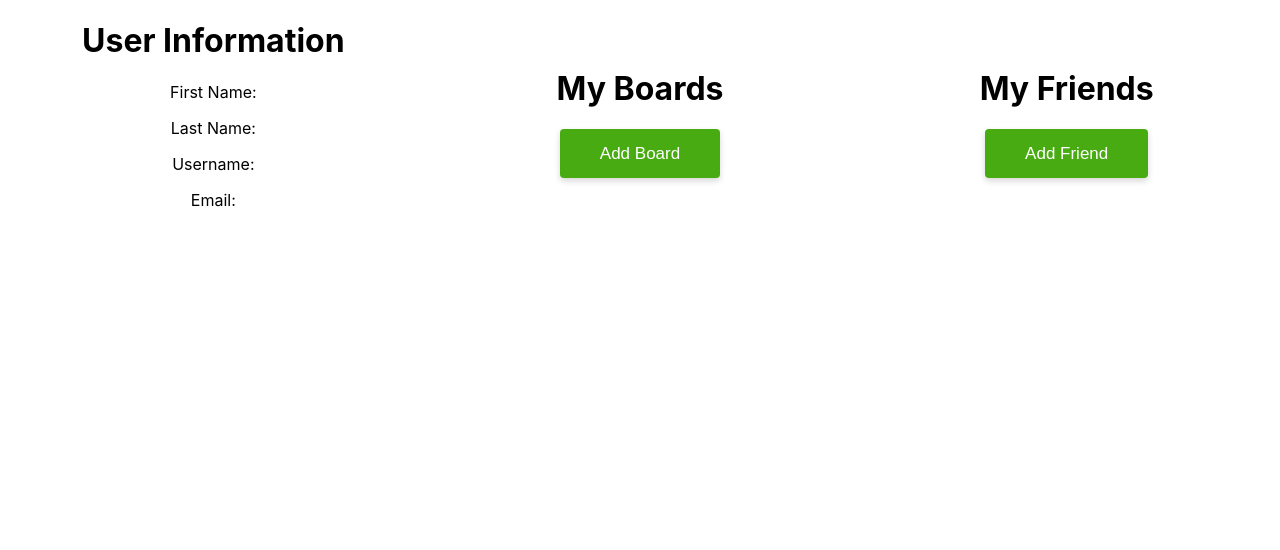
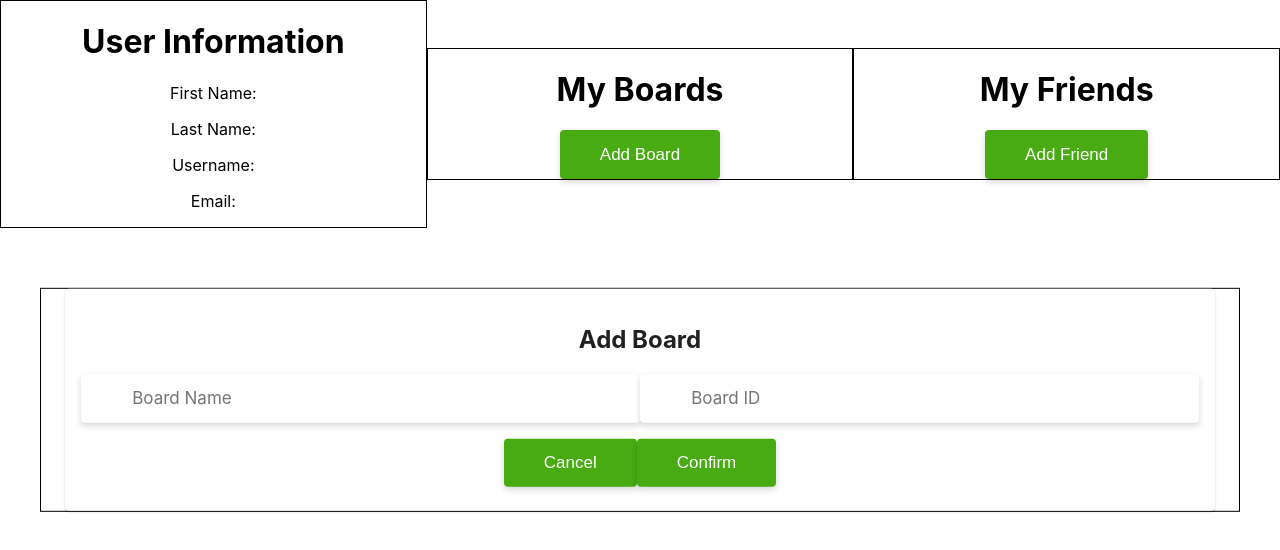
Before and after one commit to KeyScribe/keyscribe-webapp, a React (Create React App) app in the folder frontend/: page /settings in a window 1280 px wide. Both pictures are taken after a click on the button "Add Board". Shown: the top 550 px of the page. Built offline with nearby package versions, Linux system fonts and the light colour scheme; no server answers.

Commit message:
Frontend settings cards and buttons to add boards and friends, missing some styling and functionality, works on #18

```diff
--- a/frontend/src/components/Settings/Settings.js
+++ b/frontend/src/components/Settings/Settings.js
@@ -1,27 +1,85 @@
-import React from 'react';
+import React, {useState} from 'react';
 import PropTypes from 'prop-types';
-import { SettingsWrapper, UserInfoWrapper, BoardsListWrapper, FriendsListWrapper } from './Settings.styled';
-import { Button } from '../Login/Login.styled';
+import { SettingsWrapper, UserInfoWrapper, BoardsListWrapper, FriendsListWrapper, CardWrapper } from './Settings.styled';
+import { Button, Input } from '../Login/Login.styled';
+import Card from '@mui/material/Card';
+import CardContent from '@mui/material/CardContent';
+import { FormField } from '../CreateAccount/CreateAccount.styled';
 
 const Settings = () => {
 
+   const [showBoardCard, setBoardShowCard] = useState(false);
+   const [showFriendCard, setFriendShowCard] = useState(false);
+
+   const openBoardCard = async () => {
+      setBoardShowCard(true);
+   };
+
+   const closeBoardCard = async () => {
+      setBoardShowCard(false);
+   };
+
+   const openFriendCard = async () => {
+      setFriendShowCard(true);
+   };
+
+   const closeFriendCard = async () => {
+      setFriendShowCard(false);
+   };
+
    return (
       <SettingsWrapper>
-         <UserInfoWrapper className='user-info-list'>
+         <UserInfoWrapper>
             <h1>User Information</h1>
             <p>First Name: </p>
             <p>Last Name: </p>
             <p>Username: </p>
             <p>Email: </p>
          </UserInfoWrapper>
-         <BoardsListWrapper className='boards-list'>
+         <BoardsListWrapper>
             <h1>My Boards</h1>
-            <Button type='button'>Add Board</Button>
+            <Button type='button' onClick={openBoardCard}>Add Board</Button>
          </BoardsListWrapper>
-         <FriendsListWrapper className='friends-list'>
+         <FriendsListWrapper>
             <h1>My Friends</h1>
-            <Button type='button'>Add Friend</Button>
+            <Button type='button' onClick={openFriendCard}>Add Friend</Button>
          </FriendsListWrapper>
+
+         {showBoardCard && (
+            <CardWrapper>
+               <Card>
+                  <CardContent>
+                     <h2>Add Board</h2>
+                     <FormField>
+                        <Input
+                           type="text"
+                           name="boardName"
+                           placeholder="Board Name"
+                        />
+                        <Input
+                           type="text"
+                           name="boardId"
+                           placeholder="Board ID"
+                        />
+                     </FormField>
+                     <Button type='button' onClick={closeBoardCard}>Cancel</Button>
+                     <Button type='button'>Confirm</Button>
+                  </CardContent>
+               </Card>
+            </CardWrapper>
+         )}
+
+         {showFriendCard && (
+            <CardWrapper>
+               <Card>
+                  <CardContent>
+                     <h2>Add Friend</h2>
+                     <p>test add friend</p>
+                     <Button type='button' onClick={closeFriendCard}>Close</Button>
+                  </CardContent>
+               </Card>
+            </CardWrapper>
+         )}
       </SettingsWrapper>
    );
 };
--- a/frontend/src/components/Settings/Settings.styled.js
+++ b/frontend/src/components/Settings/Settings.styled.js
@@ -8,13 +8,23 @@ export const SettingsWrapper = styled.div`
 `;
 
 export const UserInfoWrapper = styled(Container)`
-    justify-content: left;
+    border: 1px solid black; // temp
 `;
 
 export const FriendsListWrapper = styled(Container)`
-    justify-content: right;
+    border: 1px solid black; // temp
 `;
 
 export const BoardsListWrapper = styled(Container)`
-    justify-content: left;
+    border: 1px solid black; // temp
 `;
+
+export const CardWrapper = styled(Container)`
+    border: 1px solid black; // temp
+    position: fixed;
+    top: 50%;
+    left: 50%;
+    transform: translate(-50%, -50%);
+    z-index: 9999;
+    background-color: white;
+`;
```
